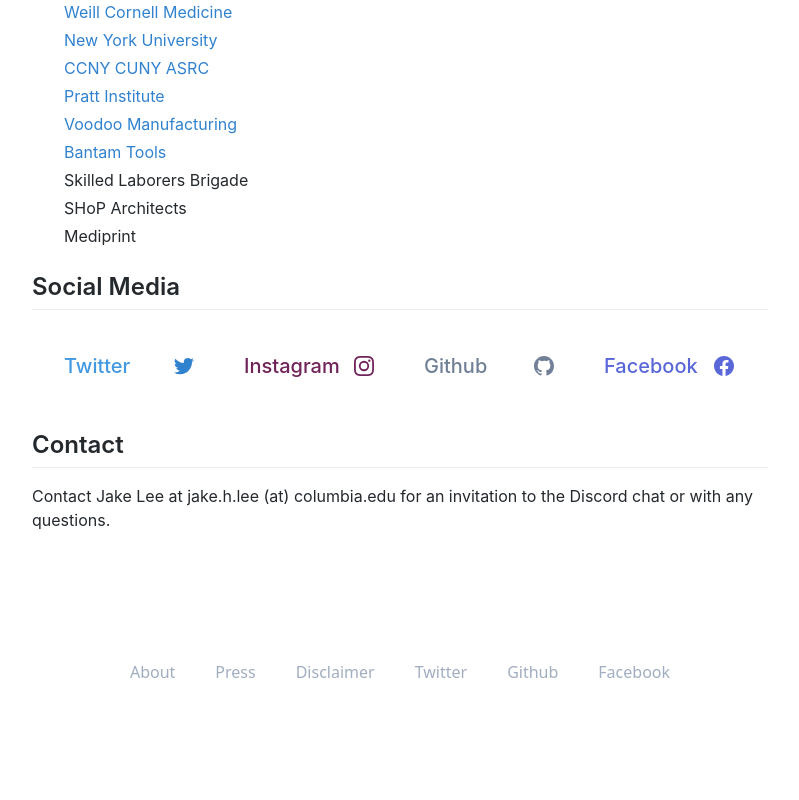
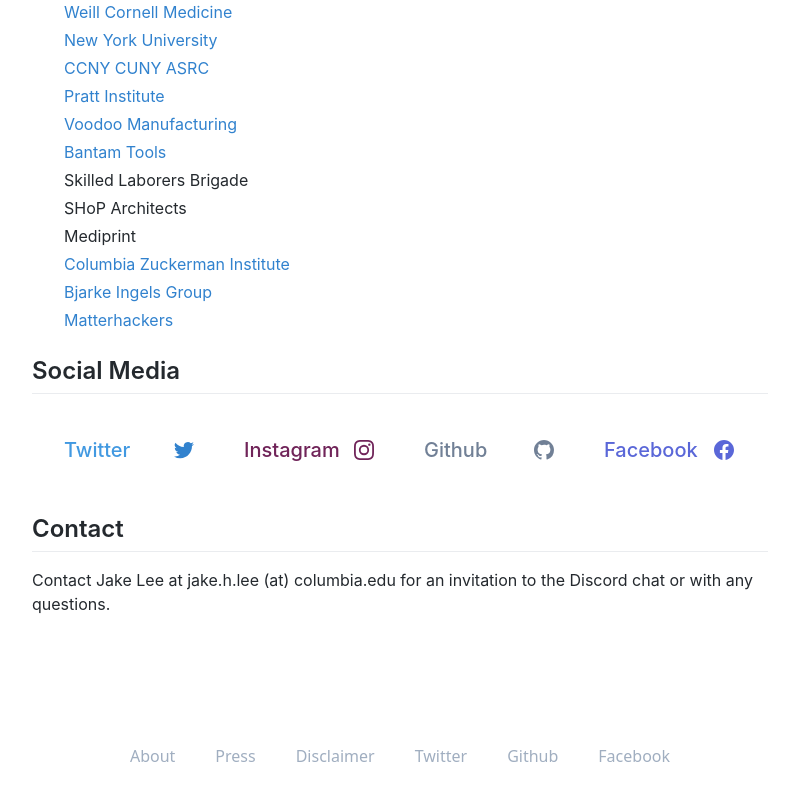
Before and after one commit to NYCPPE/nyc-makers-vs-covid, a Next.js app: page /about in a window 1280 px wide. Shown: the part 722-1522 px from the top of the page, without its empty margins (240-1039 px from the left). Before the commit the page ends 1454 px from the top, so only its background shows below. Built offline with nearby package versions, Linux system fonts and the light colour scheme; what @tailwindcss/ui would draw is missing.

Commit message:
add Matterhackers, Columbia Zuckerman Institute and Bjarke Ingels Group,

```diff
--- a/pages/about.mdx
+++ b/pages/about.mdx
@@ -25,6 +25,9 @@
 - Skilled Laborers Brigade
 - SHoP Architects
 - Mediprint
+- [Columbia Zuckerman Institute](https://zuckermaninstitute.columbia.edu/)
+- [Bjarke Ingels Group](https://big.dk/#projects)
+- [Matterhackers](https://www.matterhackers.com/)
 
 ## Social Media
 
--- a/pages/index.jsx
+++ b/pages/index.jsx
@@ -95,7 +95,8 @@
       <p className="text-md leading-normal text-gray-700">
         Our represented organizations include: Columbia University, Weill
         Cornell Medicine, NYC Resistor, Hack Manhattan, fat cat FAB LAB,
-        Makerspace NYC, CCNY CUNY ASRC, and others.
+        Makerspace NYC, CCNY CUNY ASRC, Columbia Zuckerman Institute and Bjarke
+        Ingels Group, Matterhackers, and others.
       </p>
       <a className="text-base text-pink-600 rounded-lg mr-4" href="/about">
         Learn more
```
